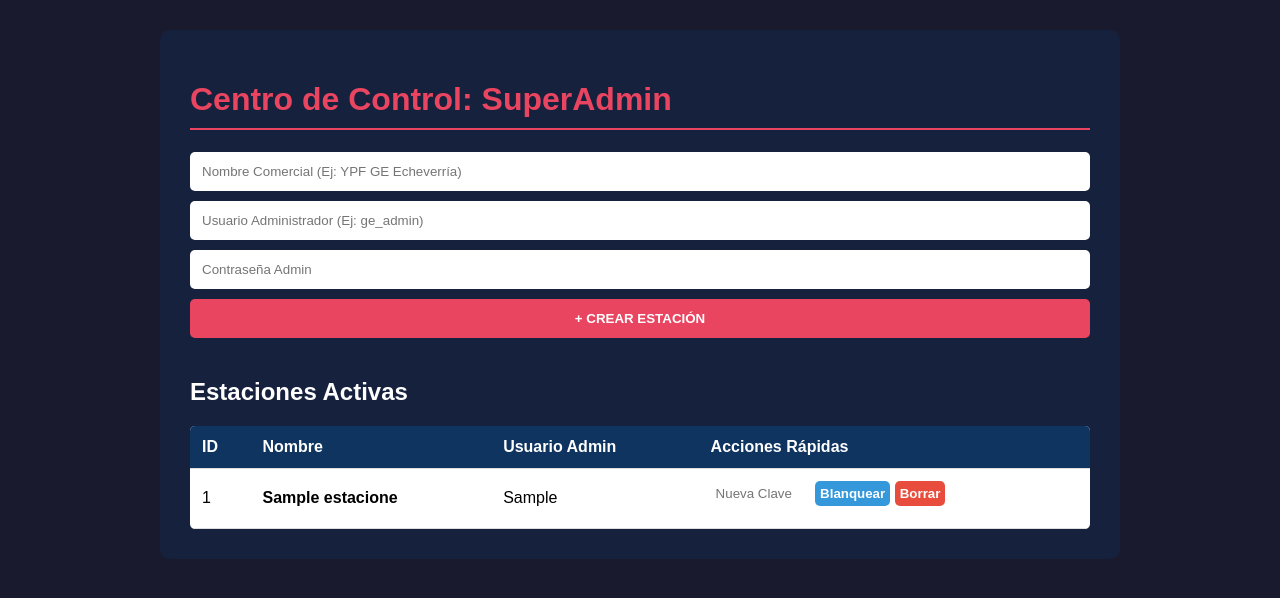
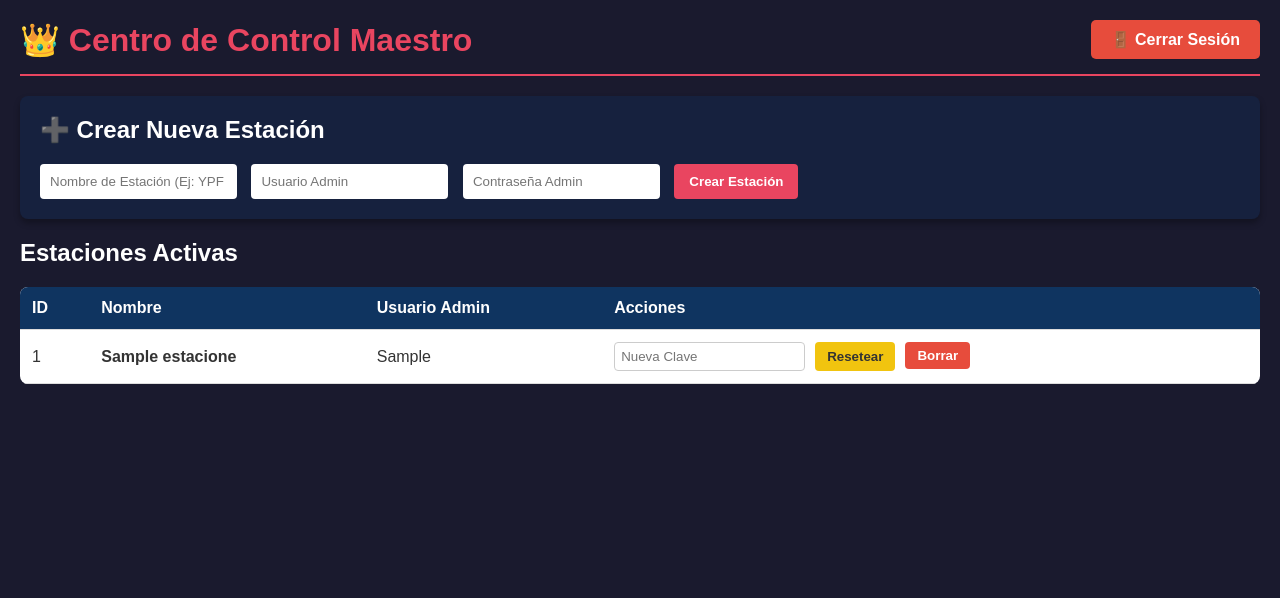
Before and after one commit to EmmanuelArce12/ruleta, a Flask app: page /superadmin in a window 1280 px wide. Shown: the top 598 px of the page. Run offline with Flask 3, Linux system fonts and the light colour scheme; the visitor is signed in with stand-in values (Sample User, id 1); a database or web service that is not in the repository returns one stand-in record (values such as "Sample title"); some libraries are stand-ins or nearby versions.

Commit message:
Update superadmin.html

```diff
--- a/templates/superadmin.html
+++ b/templates/superadmin.html
@@ -2,42 +2,62 @@
 <html lang="es">
 <head>
     <meta charset="UTF-8">
-    <title>SaaS SuperAdmin - Gestor</title>
+    <title>Panel Maestro - Grupo GE</title>
     <style>
-        body { font-family: Arial; background: #1a1a2e; color: white; margin: 0; padding: 30px; }
-        .contenedor { max-width: 900px; margin: auto; background: #16213e; padding: 30px; border-radius: 10px; }
-        h1 { color: #e94560; border-bottom: 2px solid #e94560; padding-bottom: 10px;}
-        input { width: 100%; padding: 12px; margin-bottom: 10px; border-radius: 5px; border:none; box-sizing:border-box;}
-        button { background: #e94560; color: white; border: none; padding: 12px; cursor: pointer; border-radius: 5px; font-weight: bold;}
-        table { width: 100%; border-collapse: collapse; margin-top: 20px; background: white; color: black; border-radius: 5px; overflow: hidden;}
+        body { font-family: Arial, sans-serif; background: #1a1a2e; color: #fff; padding: 20px; margin: 0; }
+        .header { display: flex; justify-content: space-between; align-items: center; border-bottom: 2px solid #e94560; padding-bottom: 15px; margin-bottom: 20px; }
+        h1 { margin: 0; color: #e94560; }
+        .logout-btn { background: #e74c3c; color: white; padding: 10px 20px; text-decoration: none; border-radius: 5px; font-weight: bold; transition: 0.3s; }
+        .logout-btn:hover { background: #c0392b; }
+        .card { background: #16213e; padding: 20px; border-radius: 8px; margin-bottom: 20px; box-shadow: 0 4px 6px rgba(0,0,0,0.3); }
+        input { padding: 10px; margin-right: 10px; border-radius: 4px; border: none; }
+        button { background: #e94560; color: white; border: none; padding: 10px 15px; border-radius: 4px; font-weight: bold; cursor: pointer; }
+        table { width: 100%; border-collapse: collapse; margin-top: 15px; background: #fff; color: #333; border-radius: 8px; overflow: hidden; }
         th, td { padding: 12px; text-align: left; border-bottom: 1px solid #ddd; }
-        th { background: #0f3460; color: white; }
+        th { background: #0f3460; color: #fff; }
     </style>
 </head>
 <body>
-    <div class="contenedor">
-        <h1>Centro de Control: SuperAdmin</h1>
+
+    <div class="header">
+        <h1>👑 Centro de Control Maestro</h1>
+        <a href="/logout_superadmin" class="logout-btn">🚪 Cerrar Sesión</a>
+    </div>
+
+    <div class="card">
+        <h2 style="margin-top: 0;">➕ Crear Nueva Estación</h2>
         <form action="/superadmin/crear_estacion" method="POST">
-            <input type="text" name="nombre" placeholder="Nombre Comercial (Ej: YPF GE Echeverría)" required>
-            <input type="text" name="usuario" placeholder="Usuario Administrador (Ej: ge_admin)" required>
+            <input type="text" name="nombre" placeholder="Nombre de Estación (Ej: YPF Centro)" required>
+            <input type="text" name="usuario" placeholder="Usuario Admin" required autocomplete="off">
             <input type="password" name="password" placeholder="Contraseña Admin" required>
-            <button type="submit" style="width:100%;">+ CREAR ESTACIÓN</button>
+            <button type="submit">Crear Estación</button>
         </form>
+    </div>
 
-        <h2 style="margin-top: 40px;">Estaciones Activas</h2>
+    <div class="card" style="background: transparent; box-shadow: none; padding: 0;">
+        <h2 style="color: #fff;">Estaciones Activas</h2>
         <table>
-            <thead><tr><th>ID</th><th>Nombre</th><th>Usuario Admin</th><th>Acciones Rápidas</th></tr></thead>
+            <thead>
+                <tr>
+                    <th>ID</th>
+                    <th>Nombre</th>
+                    <th>Usuario Admin</th>
+                    <th>Acciones</th>
+                </tr>
+            </thead>
             <tbody>
                 {% for e in estaciones %}
                 <tr>
-                    <td>{{ e['id'] }}</td><td><strong>{{ e['nombre'] }}</strong></td><td>{{ e['admin_user'] }}</td>
-                    <td>
-                        <form action="/superadmin/blanquear_clave/{{ e['id'] }}" method="POST" style="display:inline-block;">
-                            <input type="text" name="nueva_clave" placeholder="Nueva Clave" required style="width:100px; padding:5px;">
-                            <button type="submit" style="background:#3498db; padding:5px;">Blanquear</button>
+                    <td>{{ e['id'] }}</td>
+                    <td><strong>{{ e['nombre'] }}</strong></td>
+                    <td>{{ e['admin_user'] }}</td>
+                    <td style="display: flex; gap: 10px;">
+                        <form action="/superadmin/blanquear_clave/{{ e['id'] }}" method="POST" style="margin: 0; display:flex;">
+                            <input type="password" name="nueva_clave" placeholder="Nueva Clave" required style="padding: 6px; border: 1px solid #ccc;">
+                            <button type="submit" style="background: #f1c40f; color: #333; padding: 6px 12px;">Resetear</button>
                         </form>
-                        <form action="/superadmin/borrar_estacion/{{ e['id'] }}" method="POST" style="display:inline-block;">
-                            <button type="submit" style="background:#e74c3c; padding:5px;" onclick="return confirm('¿Borrar todo permanentemente?');">Borrar</button>
+                        <form action="/superadmin/borrar_estacion/{{ e['id'] }}" method="POST" style="margin: 0;" onsubmit="return confirm('¿Seguro que deseas borrar esta estación y todos sus datos?');">
+                            <button type="submit" style="background: #e74c3c; padding: 6px 12px;">Borrar</button>
                         </form>
                     </td>
                 </tr>
@@ -45,5 +65,6 @@
             </tbody>
         </table>
     </div>
+
 </body>
 </html>
```
